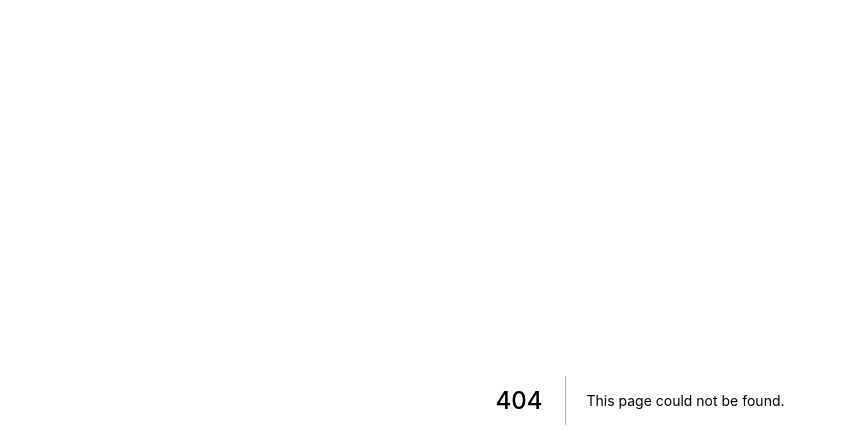
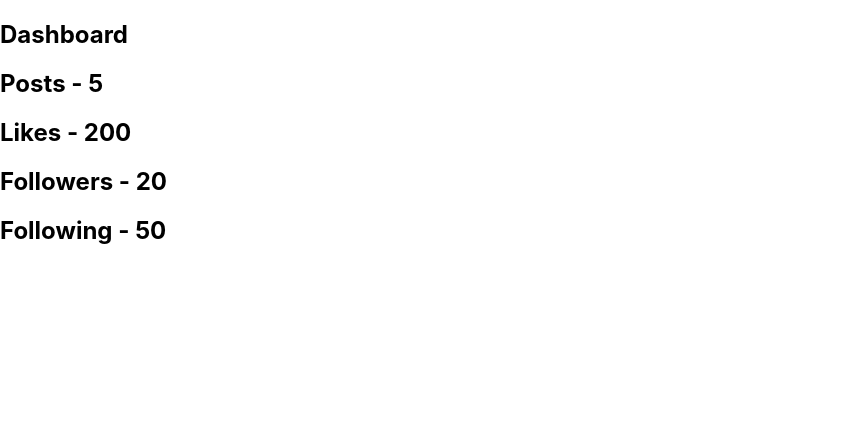
Before and after one commit to Manthan-Kuber/next-prerendering, a Next.js app: page /dashboard-swr in a window 1280 px wide. Before the commit this address had no page. Shown: the top 448 px of the page, without its empty margins (0-846 px from the left). Built offline with nearby package versions, Linux system fonts and the light colour scheme; data requests are answered from the project's data file.

Commit message:
SWR for client side data fetching

```diff
--- a/db.json
+++ b/db.json
@@ -41,7 +41,7 @@
     ],
     "dashboard": {
       "posts": 5,
-      "likes": 100,
+      "likes": 200,
       "followers": 20,
       "following": 50
     },
--- a/package.json
+++ b/package.json
@@ -7,13 +7,14 @@
     "build": "next build",
     "start": "next start",
     "lint": "next lint",
-    "serve-json":"json-server --watch db.json --port 4000"
+    "serve-json": "json-server --watch db.json --port 4000"
   },
   "dependencies": {
     "json-server": "^0.17.0",
     "next": "12.1.5",
     "react": "18.0.0",
-    "react-dom": "18.0.0"
+    "react-dom": "18.0.0",
+    "swr": "^1.3.0"
   },
   "devDependencies": {
     "eslint": "8.13.0",
--- /dev/null
+++ b/pages/dashboard-swr.js
@@ -0,0 +1,25 @@
+import useSWR from "swr";
+
+const fetcher = async () => {
+  const response = await fetch("http://localhost:4000/dashboard");
+  const data = await response.json();
+
+  return data;
+};
+
+export default  function DashboardSWR() {
+  const { data, error } = useSWR("dashboard", fetcher);
+
+  if (error) return "An error has occured";
+  if (!data) return "Loading";
+
+  return (
+    <div>
+      <h2>Dashboard</h2>
+      <h2>Posts - {data.posts}</h2>
+      <h2>Likes - {data.likes}</h2>
+      <h2>Followers - {data.followers}</h2>
+      <h2>Following - {data.following}</h2>
+    </div>
+  );
+}
```
Also changed, not shown: 1 other file (tests, documents, lock files or other folders).
